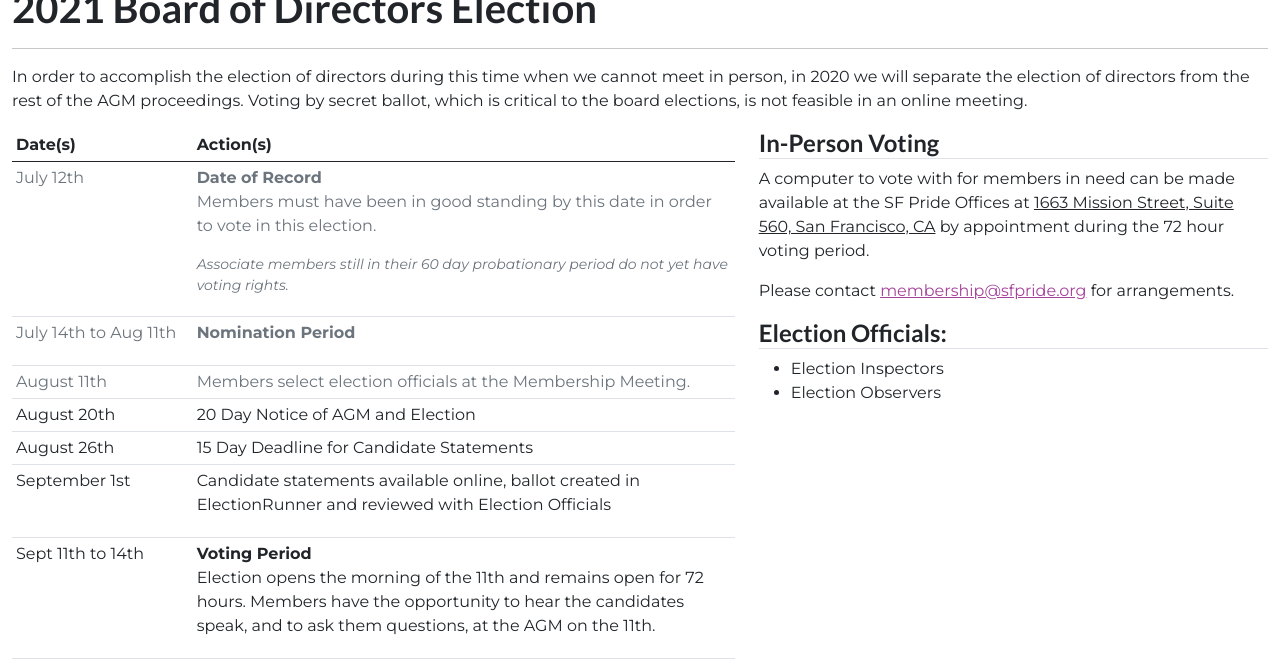
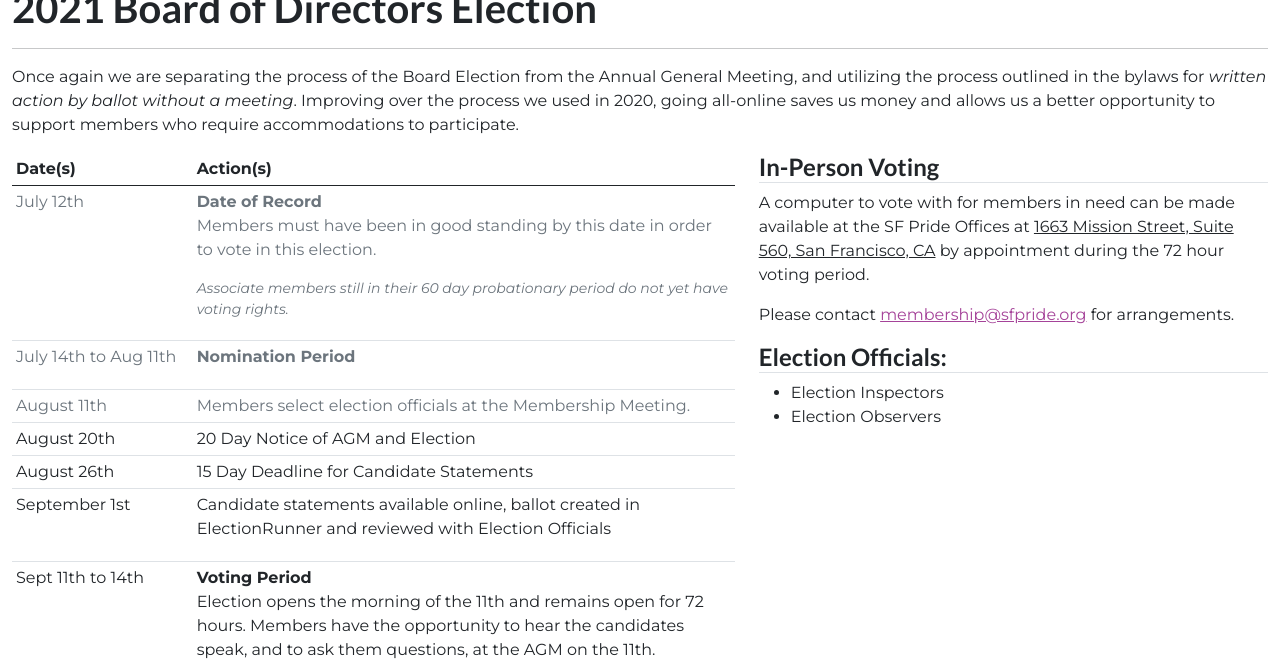
Before and after one commit to sfpride/members, a Jekyll site: the page built from election/index.html, in a window 1280 px wide and 900 px high, cut to the strip 238-900 px from the top of the window. Built offline with Jekyll 4.4.1, drawn with Linux system fonts in a browser that asks for light colours.

Commit message:
update opening text

```diff
--- a/election/index.html
+++ b/election/index.html
@@ -35,9 +35,8 @@ title: 2021 Board Election
 
     <div class="row">
         <div class="col">
-            <p>In order to accomplish the election of directors during this time when we cannot meet in person, in 2020
-                we will separate the election of directors from the rest of the AGM proceedings. Voting by secret
-                ballot, which is critical to the board elections, is not feasible in an online meeting. </p>
+            <p>Once again we are separating the process of the Board Election from the Annual General Meeting, and
+                utilizing the process outlined in the bylaws for <em>written action by ballot without a meeting</em>. Improving over the process we used in 2020, going all-online saves us money and allows us a better opportunity to support members who require accommodations to participate.</p>
         </div>
     </div>
 
@@ -193,7 +192,8 @@ title: 2021 Board Election
                 </ul>
             </div>
             <div class="col col-12 col-md-4">
-                <img class="img-thumbnail" src="https://storage.googleapis.com/sfpride/m/election/2021/electionrunner-invite.png" alt="">
+                <img class="img-thumbnail"
+                    src="https://storage.googleapis.com/sfpride/m/election/2021/electionrunner-invite.png" alt="">
                 <p class="text-danger text-center">EXAMPLE EMAIL INVITATION TO VOTE</p>
             </div>
         </div>
```
